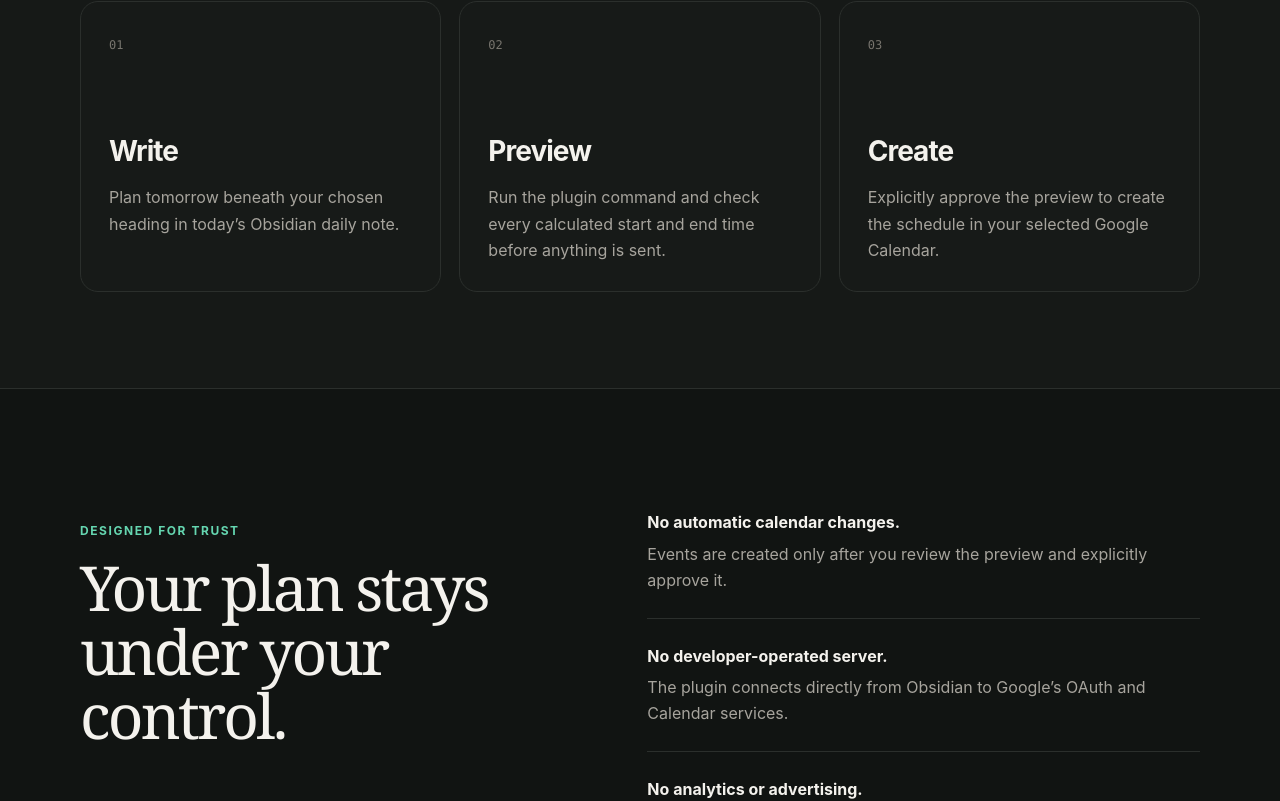
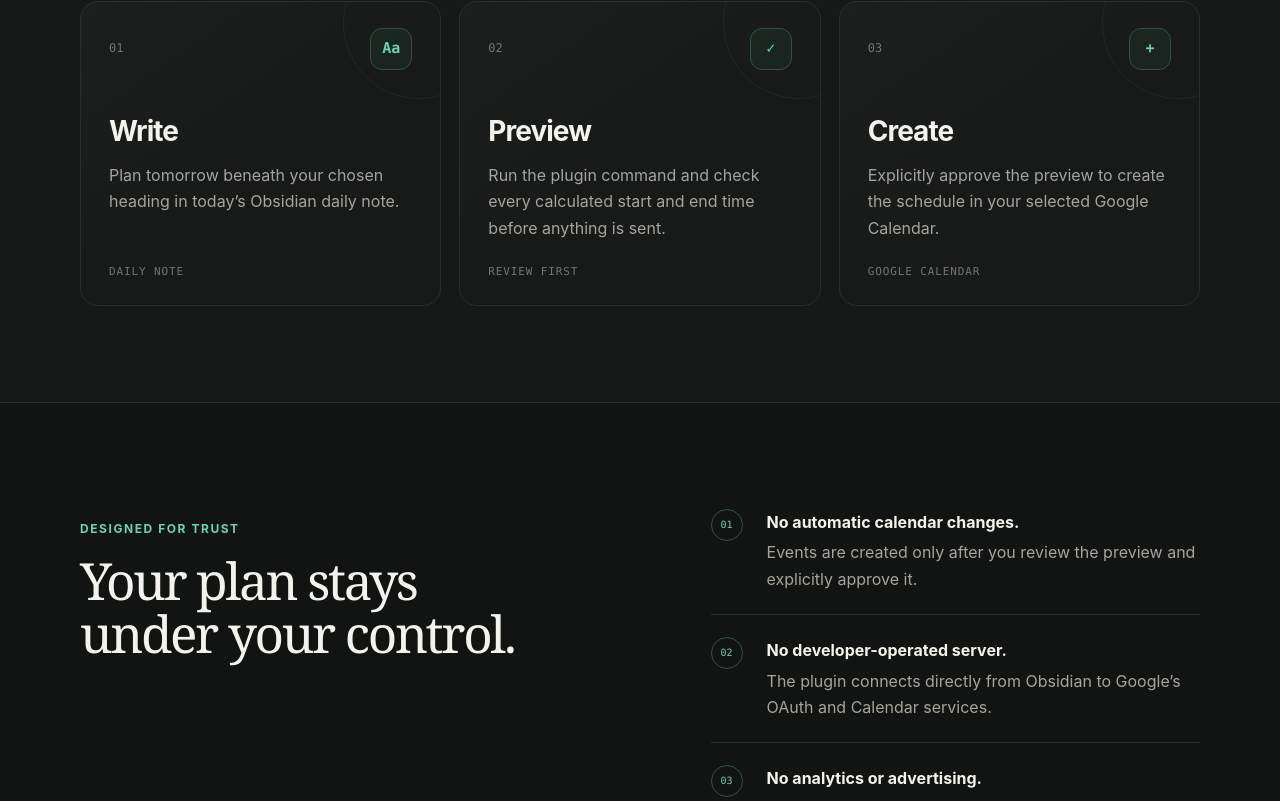
Before and after one commit to rixerpixer007/PTTCalendarWebsite, a Next.js app: page / in a window 1280 px wide. Shown: the part 979-1780 px from the top of the page. Built offline with nearby package versions, Linux system fonts and the light colour scheme.

Commit message:
add domain & fixes

```diff
--- a/app/globals.css
+++ b/app/globals.css
@@ -44,15 +44,22 @@ h1 em { color: var(--accent); font-weight: 400; }
 .text-link:hover, .text-link:focus-visible { color: var(--ink); }
 .workflow { border-block: 1px solid var(--line); background: rgba(255, 255, 255, .018); padding-block: 96px; }
 .step-grid { display: grid; grid-template-columns: repeat(3, 1fr); gap: 18px; margin-top: 28px; }
-.step-card { min-height: 275px; padding: 28px; border: 1px solid var(--line); border-radius: 18px; background: var(--surface-raised); }
+.step-card { position: relative; display: flex; min-height: 290px; flex-direction: column; padding: 26px 28px 24px; overflow: hidden; border: 1px solid var(--line); border-radius: 18px; background: linear-gradient(145deg, rgba(255, 255, 255, .025), transparent 52%), var(--surface-raised); }
+.step-card::after { position: absolute; top: -55px; right: -55px; width: 150px; height: 150px; border: 1px solid rgba(101, 214, 176, .08); border-radius: 50%; content: ""; pointer-events: none; }
+.step-card-top { position: relative; z-index: 1; display: flex; align-items: center; justify-content: space-between; }
 .step-number { color: var(--faint); font-family: ui-monospace, SFMono-Regular, Menlo, monospace; font-size: 12px; }
-.step-card h2 { margin: 72px 0 10px; font-size: 28px; letter-spacing: -.035em; }
+.step-icon { display: grid; width: 42px; height: 42px; place-items: center; border: 1px solid #315246; border-radius: 12px; background: rgba(45, 104, 84, .14); color: var(--accent); font-family: ui-monospace, SFMono-Regular, Menlo, monospace; font-size: 15px; font-weight: 700; line-height: 1; }
+.step-copy { margin-top: 38px; }
+.step-card h2 { margin: 0 0 8px; font-size: 28px; letter-spacing: -.035em; }
 .step-card p { margin: 0; color: var(--muted); }
-.principles { display: grid; grid-template-columns: minmax(0, .9fr) minmax(0, 1.1fr); gap: clamp(48px, 9vw, 130px); padding-block: 120px; }
-.principles h2 { max-width: 470px; margin: 15px 0 0; font-family: Georgia, "Times New Roman", serif; font-size: clamp(40px, 5vw, 62px); font-weight: 400; letter-spacing: -.045em; line-height: 1.03; }
-.principle-list p { margin: 0; padding: 24px 0; border-bottom: 1px solid var(--line); color: var(--muted); }
-.principle-list p:first-child { padding-top: 0; }
-.principle-list strong { display: block; margin-bottom: 5px; color: var(--ink); }
+.step-meta { margin-top: auto; padding-top: 22px; color: var(--faint); font-family: ui-monospace, SFMono-Regular, Menlo, monospace; font-size: 11px; letter-spacing: .08em; text-transform: uppercase; }
+.principles { display: grid; grid-template-columns: minmax(0, 1.05fr) minmax(0, .95fr); gap: clamp(48px, 7vw, 92px); align-items: start; padding-block: 104px; }
+.principles h2 { max-width: 520px; margin: 15px 0 0; font-family: Georgia, "Times New Roman", serif; font-size: clamp(40px, 4vw, 56px); font-weight: 400; letter-spacing: -.045em; line-height: 1.04; text-wrap: balance; }
+.principle { display: grid; grid-template-columns: 38px minmax(0, 1fr); gap: 18px; padding: 22px 0; border-bottom: 1px solid var(--line); }
+.principle:first-child { padding-top: 2px; }
+.principle-number { display: grid; width: 32px; height: 32px; place-items: center; border: 1px solid #315246; border-radius: 50%; color: var(--accent); font-family: ui-monospace, SFMono-Regular, Menlo, monospace; font-size: 10px; }
+.principle-list p { margin: 0; color: var(--muted); }
+.principle-list strong { display: block; margin-bottom: 4px; color: var(--ink); }
 footer { border-top: 1px solid var(--line); color: var(--faint); }
 .footer-inner { min-height: 110px; display: flex; align-items: center; justify-content: space-between; gap: 24px; font-size: 14px; }
 .footer-links { display: flex; gap: 24px; }
@@ -80,9 +87,10 @@ footer { border-top: 1px solid var(--line); color: var(--faint); }
 	nav { gap: 18px; }
 	.hero { min-height: 610px; padding-block: 72px 90px; }
 	.step-grid, .principles { grid-template-columns: 1fr; }
-	.step-card { min-height: 235px; }
-	.step-card h2 { margin-top: 48px; }
-	.principles { padding-block: 88px; }
+	.step-card { min-height: 270px; }
+	.step-copy { margin-top: 30px; }
+	.principles { gap: 44px; padding-block: 82px; }
+	.principles h2 { max-width: 470px; }
 	.legal-page { padding-block: 68px 88px; }
 	.legal-content { grid-template-columns: 1fr; gap: 28px; }
 	.footer-inner { align-items: flex-start; flex-direction: column; padding-block: 30px; }
--- a/app/page.tsx
+++ b/app/page.tsx
@@ -2,9 +2,39 @@ import Link from 'next/link';
 import { siteConfig } from './site-config';
 
 const steps = [
-	['Write', 'Plan tomorrow beneath your chosen heading in today’s Obsidian daily note.'],
-	['Preview', 'Run the plugin command and check every calculated start and end time before anything is sent.'],
-	['Create', 'Explicitly approve the preview to create the schedule in your selected Google Calendar.'],
+	{
+		title: 'Write',
+		description: 'Plan tomorrow beneath your chosen heading in today’s Obsidian daily note.',
+		icon: 'Aa',
+		meta: 'Daily note',
+	},
+	{
+		title: 'Preview',
+		description: 'Run the plugin command and check every calculated start and end time before anything is sent.',
+		icon: '✓',
+		meta: 'Review first',
+	},
+	{
+		title: 'Create',
+		description: 'Explicitly approve the preview to create the schedule in your selected Google Calendar.',
+		icon: '+',
+		meta: 'Google Calendar',
+	},
+];
+
+const principles = [
+	{
+		title: 'No automatic calendar changes.',
+		description: 'Events are created only after you review the preview and explicitly approve it.',
+	},
+	{
+		title: 'No developer-operated server.',
+		description: 'The plugin connects directly from Obsidian to Google’s OAuth and Calendar services.',
+	},
+	{
+		title: 'No analytics or advertising.',
+		description: 'The plugin does not track usage, sell data, or send your plan to the developer.',
+	},
 ];
 
 export default function Home() {
@@ -26,11 +56,17 @@ export default function Home() {
 				<div className="shell">
 					<p className="section-label">A deliberate workflow</p>
 					<div className="step-grid">
-						{steps.map(([title, description], index) => (
-							<article className="step-card" key={title}>
-								<span className="step-number">0{index + 1}</span>
-								<h2>{title}</h2>
-								<p>{description}</p>
+						{steps.map((step, index) => (
+							<article className="step-card" key={step.title}>
+								<div className="step-card-top">
+									<span className="step-number">0{index + 1}</span>
+									<span className="step-icon" aria-hidden="true">{step.icon}</span>
+								</div>
+								<div className="step-copy">
+									<h2>{step.title}</h2>
+									<p>{step.description}</p>
+								</div>
+								<span className="step-meta">{step.meta}</span>
 							</article>
 						))}
 					</div>
@@ -43,9 +79,12 @@ export default function Home() {
 					<h2>Your plan stays under your control.</h2>
 				</div>
 				<div className="principle-list">
-					<p><strong>No automatic calendar changes.</strong> Events are created only after you review the preview and explicitly approve it.</p>
-					<p><strong>No developer-operated server.</strong> The plugin connects directly from Obsidian to Google’s OAuth and Calendar services.</p>
-					<p><strong>No analytics or advertising.</strong> The plugin does not track usage, sell data, or send your plan to the developer.</p>
+					{principles.map((principle, index) => (
+						<article className="principle" key={principle.title}>
+							<span className="principle-number" aria-hidden="true">0{index + 1}</span>
+							<p><strong>{principle.title}</strong>{principle.description}</p>
+						</article>
+					))}
 				</div>
 			</section>
 		</main>
--- a/app/site-config.ts
+++ b/app/site-config.ts
@@ -1,6 +1,6 @@
 export const siteConfig = {
-	name: 'Daily Plan Calendar',
-	domain: 'YOUR_DOMAIN',
-	contactEmail: 'YOUR_EMAIL',
+	name: 'PTT Daily Calendar',
+	domain: 'ptt-calendar.tech',
+	contactEmail: 'contact@ptt-calendar.tech',
 	lastUpdated: 'August 26, 2026',
 };
```
